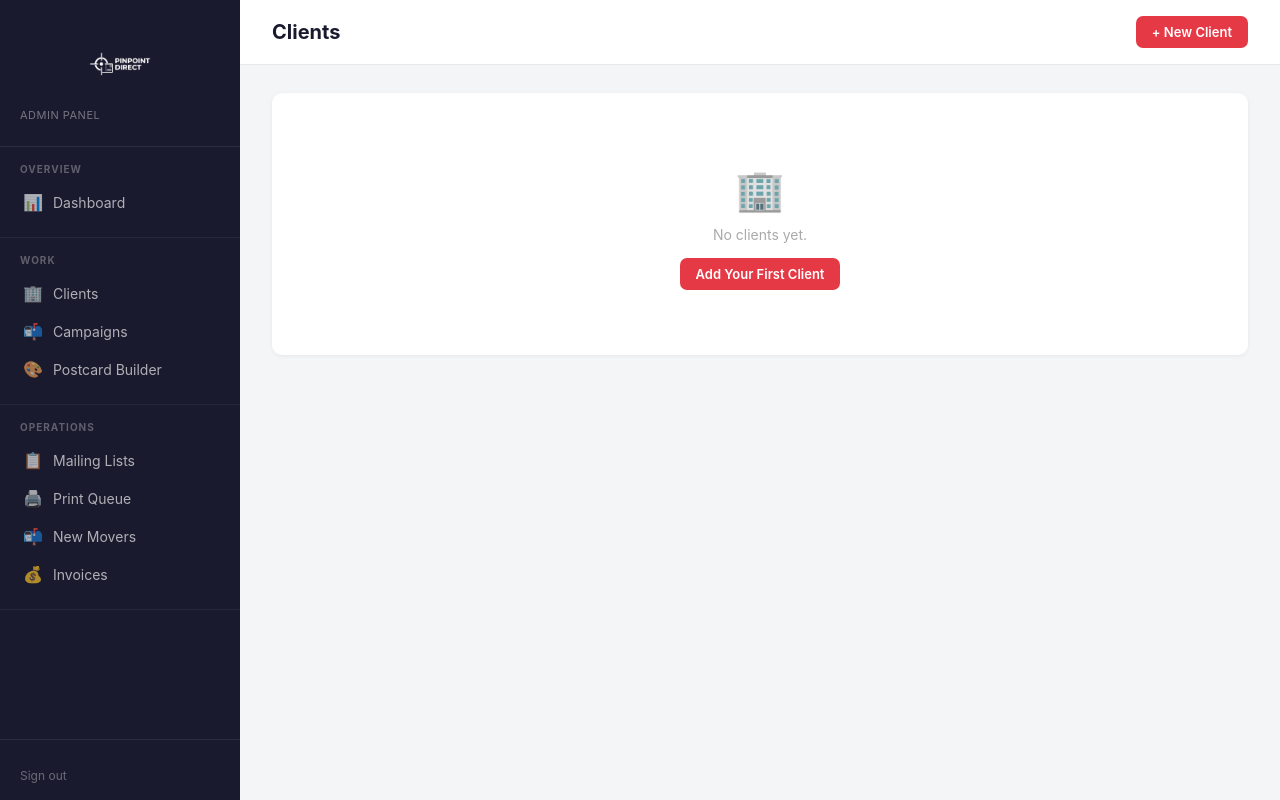
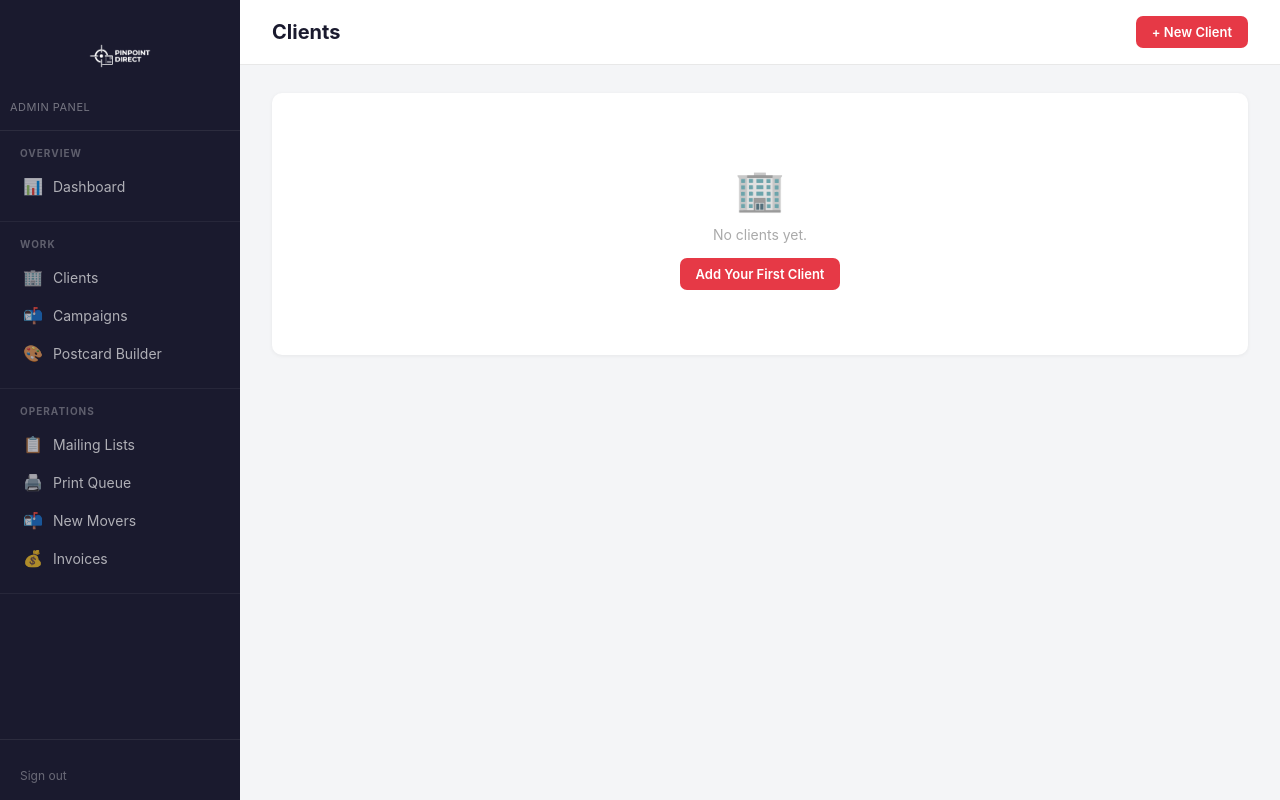
Before and after one commit to maverick-for-jesse/pinpoint-direct, a Python web app: template app/templates/admin/clients.html in a window 1280 px wide. Run offline with Jinja, Linux system fonts and the light colour scheme; the template is opened without the code that fills it, so the values that code supplies are empty.

Commit message:
Logo: fill full sidebar width, reduce container padding

```diff
--- a/app/templates/admin/base.html
+++ b/app/templates/admin/base.html
@@ -25,7 +25,7 @@
       top: 0; left: 0; bottom: 0;
     }
     .sidebar-logo {
-      padding: 24px 20px;
+      padding: 16px 10px;
       border-bottom: 1px solid rgba(255,255,255,0.08);
     }
     .sidebar-logo h1 {
@@ -236,7 +236,7 @@
   <nav class="sidebar">
     <div class="sidebar-logo">
       <img src="/static/img/logo.png" alt="Pinpoint Direct"
-           style="width: calc(100% - 16px); max-height: 80px; object-fit: contain; filter: brightness(0) invert(1); margin: 0 8px 4px 8px; display: block;">
+           style="width: 100%; max-height: 80px; object-fit: contain; filter: brightness(0) invert(1); margin-bottom: 4px; display: block;">
       <p>Admin Panel</p>
     </div>
 
```
